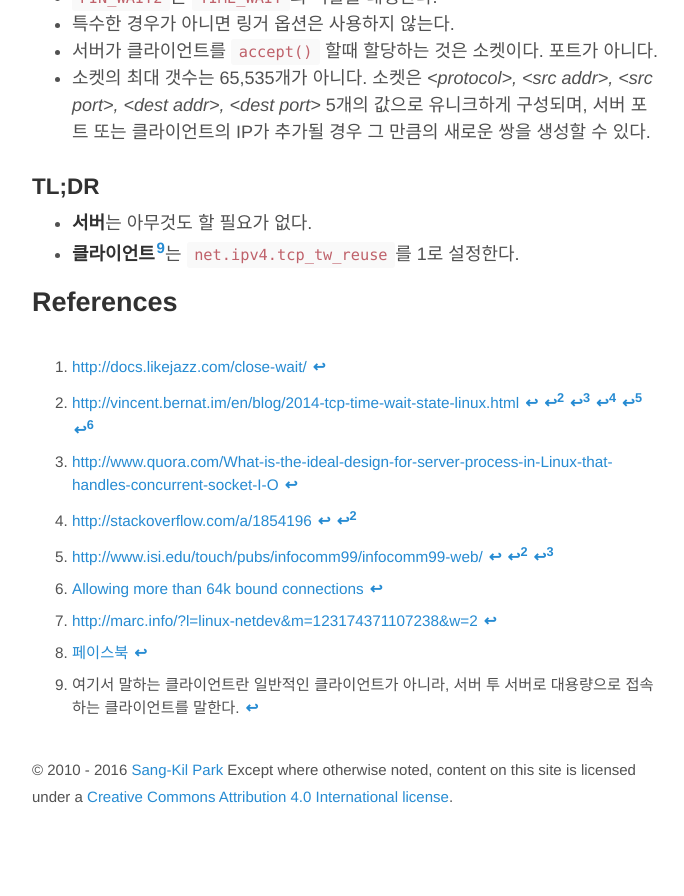
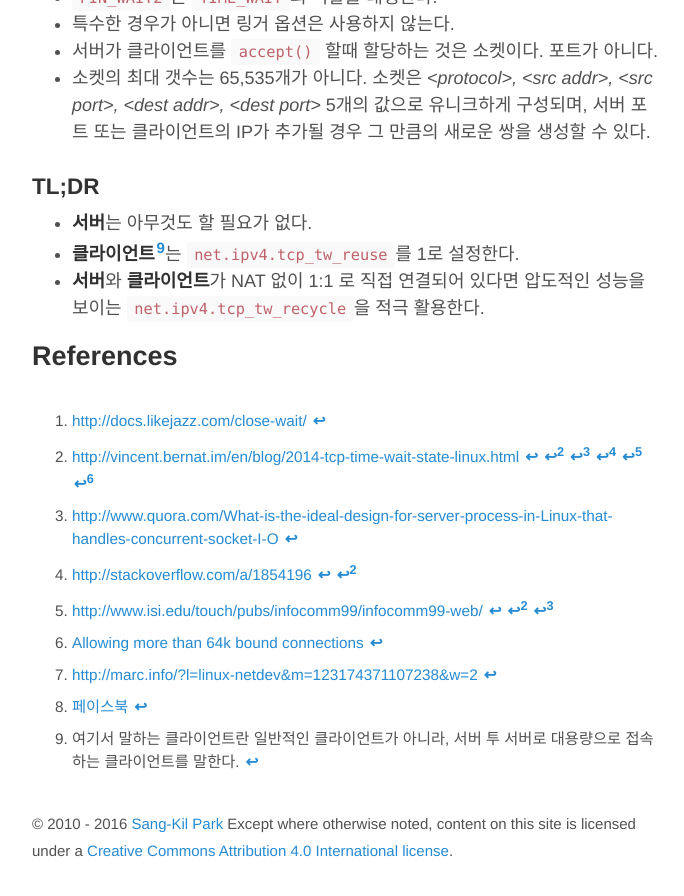
Before and after one commit to Umaigenomu/likejazz.github.io, a Jekyll site: the page built from _posts/2015-06-14-time-wait.md, in a window 1280 px wide and 900 px high, scrolled down 26672 px. Shown: the top 896 px of the window, without its empty margins (293-977 px from the left). Built offline with Jekyll 4.4.1, drawn with Linux system fonts in a browser that asks for light colours; before the commit the page ends 27518 px from its top, so only the background shows below that.

Commit message:
Publishing

```diff
--- a/_posts/2015-06-14-time-wait.md
+++ b/_posts/2015-06-14-time-wait.md
@@ -859,6 +859,7 @@ TCP/IP Illustrated를 쓴 리차드 스티븐스의 또 다른 책 Unix Network
 
 - **서버**는 아무것도 할 필요가 없다.
 - **클라이언트**[^fn-3]는 `net.ipv4.tcp_tw_reuse`를 1로 설정한다.
+- **서버**와 **클라이언트**가 NAT 없이 1:1 로 직접 연결되어 있다면 압도적인 성능을 보이는 `net.ipv4.tcp_tw_recycle`을 적극 활용한다.
 
 ## References
 
```
